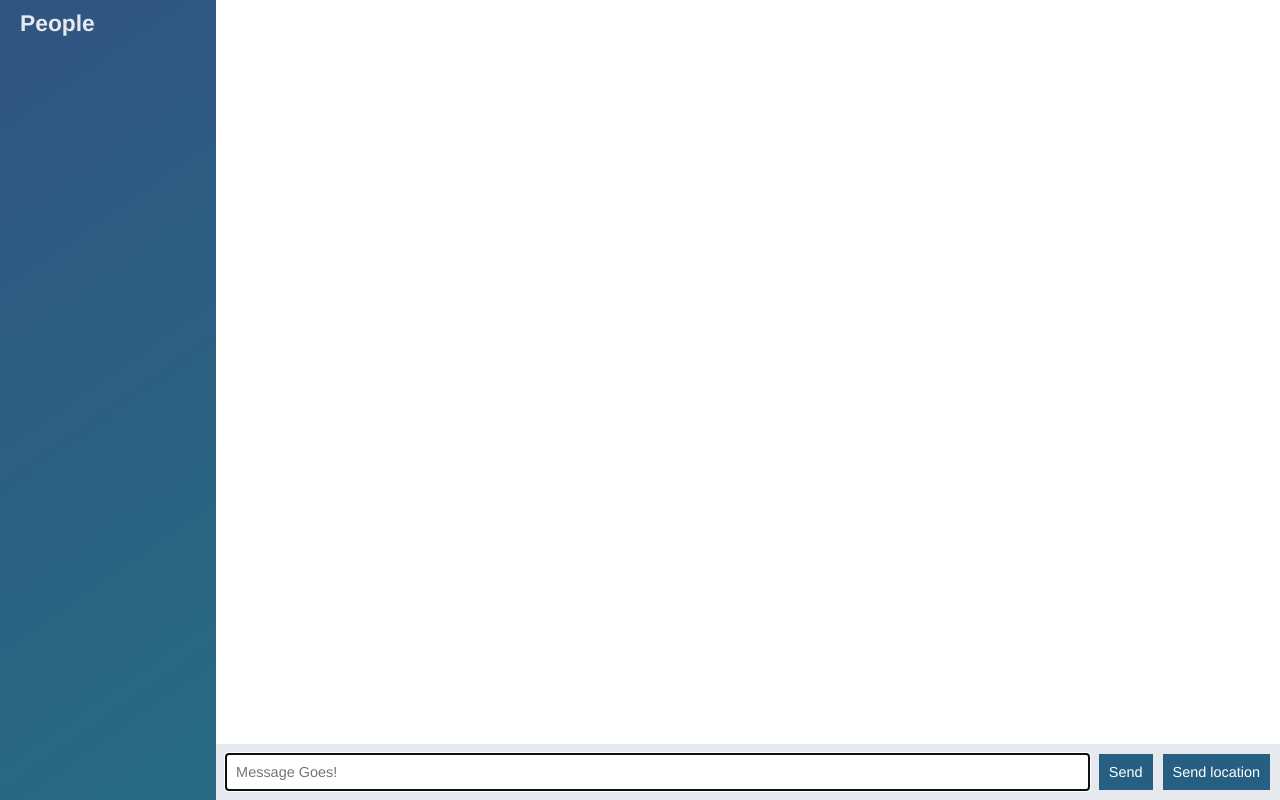
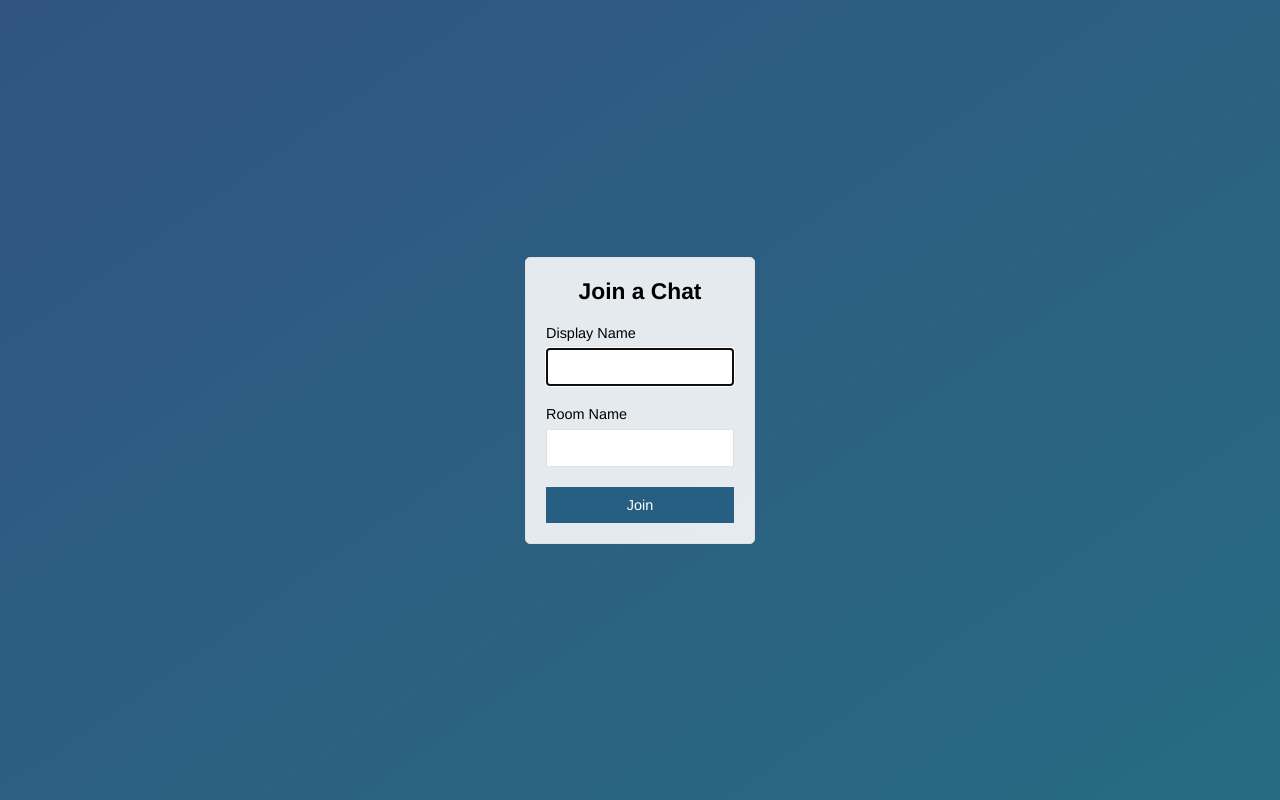
Before and after one commit to aroup/node-2-chat-app, a website: page public/index.html in a window 1280 px wide. Drawn offline with nearby package versions, Linux system fonts and the light colour scheme; no server answers.

Commit message:
Added Join Page

```diff
--- a/public/index.html
+++ b/public/index.html
@@ -1,59 +1,30 @@
 <!DOCTYPE html>
+
 <html>
   <head>
-    <meta charset='utf-8'></meta>
+    <meta charset="utf-8">
+    <title> Join | Chatapp </title>
+    <meta name="viewport" content="width=device-width, initial-scale=1, user-scalable=no"> </meta>
     <link rel="stylesheet" href="/css/styles.css">
   </head>
-  <body class="chat">
-    <div class="chat__sidebar">
-      <h3>People</h3>
-      <div id="users"></div>
+  <body class="centered-form">
+    <div class="centered-form__form">
+      <form action="/chat.html">
+        <div class="form-field">
+          <h3> Join a Chat </h3>
+        </div>
+        <div class="form-field">
+          <label> Display Name</label>
+          <input type="text" name="name" autofocus/>
+        </div>
+        <div class="form-field">
+          <label> Room Name </label>
+          <input type="text" name="room"/>
+        </div>
+        <div class="form-field">
+          <button>Join</button>
+        </div>
+      </form>
     </div>
-
-    <div class="chat__main">
-      <ol id="messages" class="chat__messages"> </ol>
-      <div class="chat__footer">
-        <form id="message-form">
-          <input name="message" type="text" placeholder="Message Goes!" autofocus autocomplete="off"/>
-          <button> Send </button>
-        </form>
-        <button id="send-location"> Send location</button>
-      </div>
-    </div>
-
-
-
   </body>
-
-  <script id="message-template" type="text/template">
-    <li class="message">
-      <div class="message__title">
-        <h4>{{from}}</h4>
-        <span>{{createdAt}}</span>
-      </div>
-      <div class="message_body">
-        <p>{{text}}</p>
-      </div>
-    </li>
-  </script>
-
-  <script id="location-message-template" type="text/template">
-    <li class="message">
-      <div class="message__title">
-        <h4>{{from}}</h4>
-        <span>{{createdAt}}</span>
-      </div>
-      <div class="message_body">
-        <p>
-          <a href="{{url}}" target="_blank">My current Location</a>
-        </p>
-      </div>
-    </li>
-  </script>
-
-  <script src="/socket.io/socket.io.js"> </script>
-  <script src="/js/libs/jquery-3.1.1.min.js"></script>
-  <script src="/js/libs/moment.min.js"></script>
-  <script src="/js/libs/mustache.js"></script>
-  <script src="/js/index.js"> </script>
 </html>
```
Also changed, not shown: public/chat.html (added, +61 -0 lines), public/js/chat.js (renamed from public/js/index.js).
